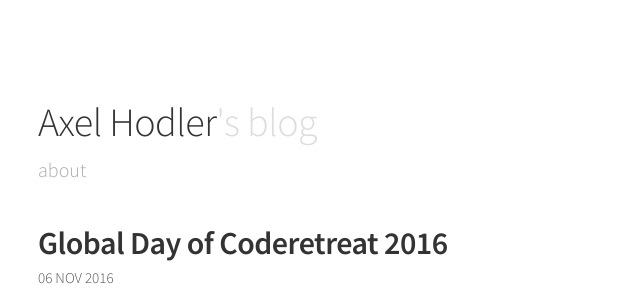
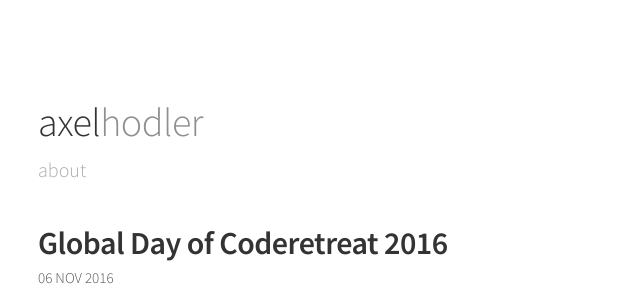
Before and after one commit to schlegde/schlegel.github.io, a Jekyll site: the page built from index.html, in a window 1280 px wide. Shown: the top 297 px of the page, without its empty margins (242-882 px from the left). Built offline with Jekyll 4.4.1, drawn with Linux system fonts in a browser that asks for light colours.

Commit message:
improve masthead styling

```diff
--- a/_includes/header.html
+++ b/_includes/header.html
@@ -1,6 +1,6 @@
 <header class="masthead">
   <h1 class="masthead-title">
-    <a href="{{ site.baseurl }}/">{{ site.name }}<span>&#39;s blog</span></a>
+    <a href="{{ site.baseurl }}/">axel<span>hodler</span></a>
   </h1>
   <nav class="masthead-nav">
     {% for nav in site.nav %}
--- a/style.scss
+++ b/style.scss
@@ -283,7 +283,7 @@ tbody tr:nth-child(odd) th {
     }
 
     span {
-      color: #ddd;
+      color: #8f8f8f;
     }
 
   }
```
